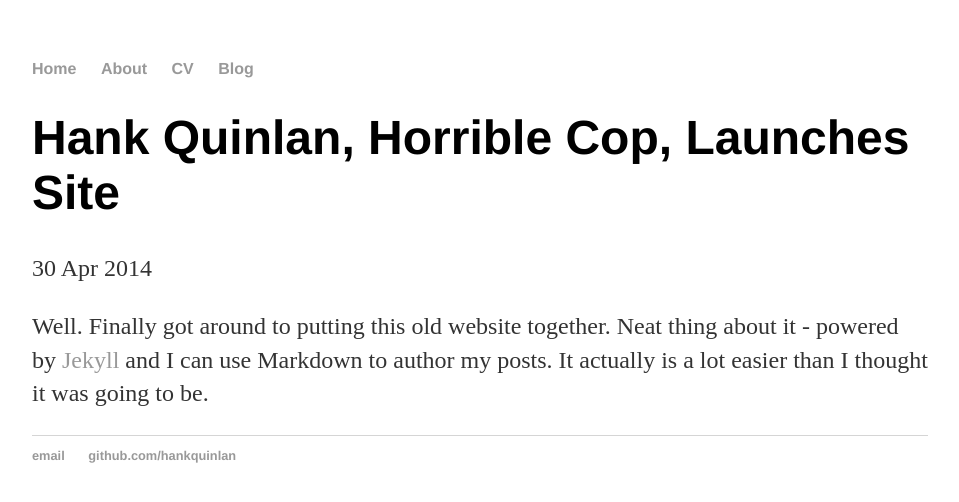
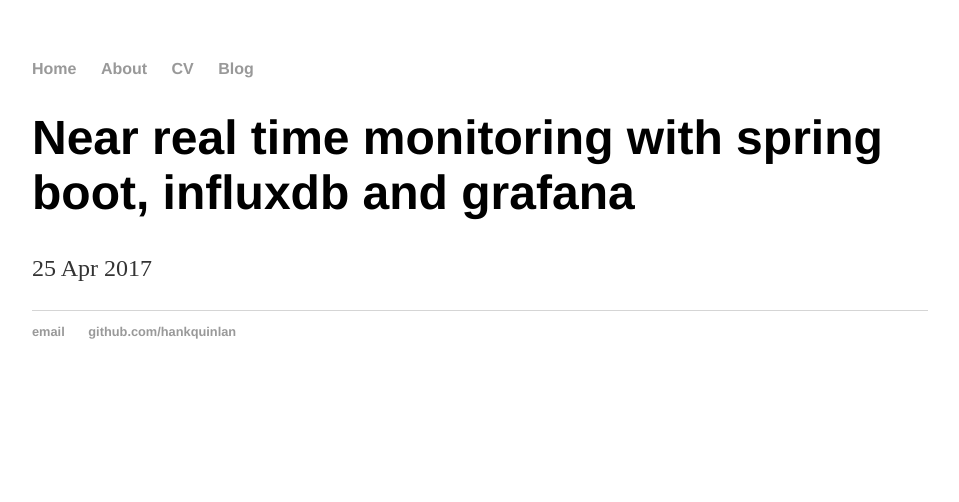
Before and after one commit to AmbujJauhari/AmbujJauhari.github.io, a Jekyll site: the page built from _posts/2014-04-30-hank-quinlan-site-launched.md, in a window 1280 px wide. Shown: the top 502 px of the page, without its empty margins (160-1119 px from the left). Built offline with Jekyll 4.4.1, drawn with Linux system fonts in a browser that asks for light colours.

Commit message:
Update 2014-04-30-hank-quinlan-site-launched.md

```diff
--- a/_posts/2014-04-30-hank-quinlan-site-launched.md
+++ b/_posts/2014-04-30-hank-quinlan-site-launched.md
@@ -1,7 +1,5 @@
 ---
 layout: post
-title: "Hank Quinlan, Horrible Cop, Launches Site"
-date: 2014-04-30
+title: "Near real time monitoring with spring boot, influxdb and grafana"
+date: 2017-04-25
 ---
-
-Well. Finally got around to putting this old website together. Neat thing about it - powered by [Jekyll](http://jekyllrb.com) and I can use Markdown to author my posts. It actually is a lot easier than I thought it was going to be.
```
